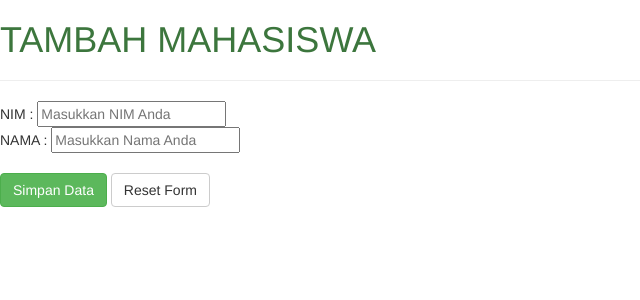
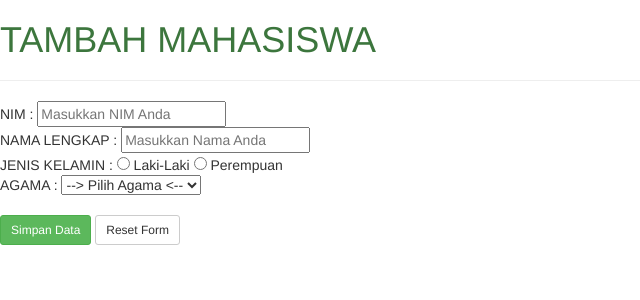
Before and after one commit to Purupuru17/siakadB, a CodeIgniter app: page /siakad/index.php/mahasiswa/tambah in a window 1280 px wide. Shown: the top 300 px of the page, without its empty margins (0-640 px from the left). Run offline with CodeIgniter, Linux system fonts and the light colour scheme; some libraries are stand-ins or nearby versions.

Commit message:
Mahasiswa Done

```diff
--- a/application/controllers/Mahasiswa.php
+++ b/application/controllers/Mahasiswa.php
@@ -16,20 +16,22 @@ class Mahasiswa extends CI_Controller {
 	}
 	public function tambah()
 	{
-		$this->load->view('mahasiswa/view_tambah');
+		$this->load->model('mhs_model');
+
+		$var['title'] = 'TAMBAH MAHASISWA';
+		$var['action'] = site_url('mahasiswa/tambah_aksi');
+		$var['data_mhs'] = $this->mhs_model->selectEmpty();
+
+		$this->load->view('mahasiswa/view_tambah', $var);
 	}
 	public function tambah_aksi()
 	{
-		//simpan ke database
 		$input = $this->input->post(); //ambil input dengan method POST dari View
-		//print_r($input);
-		//exit();
-		//database        //view
 		$data['nim'] = $input['nim'];
 		$data['nama_mhs'] = $input['nama'];
 		$data['prodi'] = 'PTI';
-		$data['jk_mhs'] = null;
-		$data['agama_mhs'] = null;
+		$data['jk_mhs'] = $input['jenis'];
+		$data['agama_mhs'] = $input['agama'];
 
 		$this->load->model('mhs_model');
 		$insert = $this->mhs_model->insert($data); //kirim data ke mhs_model
@@ -41,11 +43,30 @@ class Mahasiswa extends CI_Controller {
 	}
 	public function ubah($id)
 	{
-		$this->load->model('mhs_model'); //LOAD MODEL di CONTROLLER
+		$this->load->model('mhs_model');
 
-		$var['data_mhs'] = $this->mhs_model->selectId($id); //PANGGIL FUNGSI
+		$var['title'] = 'UBAH MAHASISWA';
+		$var['action'] = site_url('mahasiswa/ubah_aksi/'.$id);
+		$var['data_mhs'] = $this->mhs_model->selectId($id);
 
-		$this->load->view('mahasiswa/view_ubah', $var);
+		$this->load->view('mahasiswa/view_tambah', $var);
+	}
+	public function ubah_aksi($id)
+	{
+		$input = $this->input->post();
+		$data['nim'] = $input['nim'];
+		$data['nama_mhs'] = $input['nama'];
+		$data['prodi'] = 'PTI';
+		$data['jk_mhs'] = $input['jenis'];
+		$data['agama_mhs'] = $input['agama'];
+
+		$this->load->model('mhs_model');
+		$update = $this->mhs_model->update($id, $data); //kirim data ke mhs_model
+		if($update){
+			redirect('mahasiswa'); //kalau berhasil
+		}else{
+			redirect('mahasiswa/ubah/'.$id); //kalau gagal
+		}
 	}
 	public function hapus($id)
 	{
--- a/application/models/Mhs_model.php
+++ b/application/models/Mhs_model.php
@@ -25,20 +25,33 @@ class Mhs_model extends CI_Model {
 		$result = $this->db->get(); // AMBIL DATA
 		return $result->row_array(); // KIRIM DATA DALAM ARRAY (1 data)
 	}
+	function selectEmpty()
+	{
+		$var['id_mhs'] = null;
+		$var['nim'] = null;
+		$var['nama_mhs'] = null;
+		$var['prodi'] = null;
+		$var['jk_mhs'] = null;
+		$var['agama_mhs'] = null;
+
+		return $var;
+	}
 	function insert($data)
 	{
 		$this->db->set($this->id,'UUID()',FALSE);
 		$result = $this->db->insert($this->table, $data);
 		return $result;
 	}
-	function update()
+	function update($id, $data)
 	{
-
+		$this->db->where($this->id, $id);
+		$result = $this->db->update($this->table, $data);
+		return $result;
 	}
 	function delete($id)
 	{
-		$this->db->where($this->id, $id); //hapus berdasarkan ID
-		$result = $this->db->delete($this->table); //hapus data
+		$this->db->where($this->id, $id);
+		$result = $this->db->delete($this->table);
 		return $result;
 	}
 }
--- a/application/views/mahasiswa/view_hapus.php
+++ /dev/null
@@ -1 +0,0 @@
-INI VIEW HAPUS MAHASISWA
--- a/application/views/mahasiswa/view_tambah.php
+++ b/application/views/mahasiswa/view_tambah.php
@@ -1,12 +1,27 @@
 <link rel="stylesheet" href="<?= base_url('include/bootstrap.min.css') ?>">
 
-<h1 class="text-success">TAMBAH MAHASISWA</h1>
+<h1 class="text-success"><?= $title ?></h1>
 <hr>
-<form method="POST" name="form" action="<?= site_url('mahasiswa/tambah_aksi') ?>">
-	NIM : <input type="text" name="nim" placeholder="Masukkan NIM Anda" >
+<form method="POST" name="form" action="<?= $action ?>">
+	NIM : <input required value="<?= $data_mhs['nim'] ?>" type="text" name="nim" placeholder="Masukkan NIM Anda" >
 	<br>
-	NAMA : <input type="text" name="nama" placeholder="Masukkan Nama Anda" >
+	NAMA LENGKAP : <input required value="<?= $data_mhs['nama_mhs'] ?>" type="text" name="nama" placeholder="Masukkan Nama Anda" >
+	<br>
+	JENIS KELAMIN : 						<!-- logika if        ?   if benar : if salah -->
+	<input required value="Laki-Laki" <?= $data_mhs['jk_mhs'] == 'Laki-Laki' ? 'checked' : null ?> type="radio" name="jenis"> Laki-Laki
+	<input required value="Perempuan" <?= $data_mhs['jk_mhs'] == 'Perempuan' ? 'checked' : null ?> type="radio" name="jenis"> Perempuan
+	<br>
+	AGAMA :
+	<select required name="agama">
+		<option value="">--> Pilih Agama <--</option>
+		<option <?= $data_mhs['agama_mhs'] == 'Islam' ? 'selected' : null ?> value="Islam">Islam</option>
+		<option <?= $data_mhs['agama_mhs'] == 'Kristen' ? 'selected' : null ?> value="Kristen">Kristen</option>
+		<option <?= $data_mhs['agama_mhs'] == 'Katolik' ? 'selected' : null ?> value="Katolik">Katolik</option>
+		<option <?= $data_mhs['agama_mhs'] == 'Hindu' ? 'selected' : null ?> value="Hindu">Hindu</option>
+		<option <?= $data_mhs['agama_mhs'] == 'Budha' ? 'selected' : null ?> value="Budha">Budha</option>
+	</select>
+
 	<br><br>
-	<input class="btn btn-success" type="submit" name="submit" value="Simpan Data">
-	<input class="btn btn-default" type="reset" name="reset" value="Reset Form">
+	<input class="btn btn-sm btn-success" type="submit" name="submit" value="Simpan Data">
+	<input class="btn btn-sm btn-default" type="reset" name="reset" value="Reset Form">
 </form>
--- a/application/views/mahasiswa/view_ubah.php
+++ /dev/null
@@ -1,3 +0,0 @@
-INI VIEW UBAH MAHASISWA
-<hr>
-<?= print_r($data_mhs)?>
```
Also changed, not shown: application/views/mahasiswa/view_lihat.php (+10 -4 lines), siakad_db.sql (added, +62 -0 lines), include/bootstrap.min.css (renamed from include/template.css).
